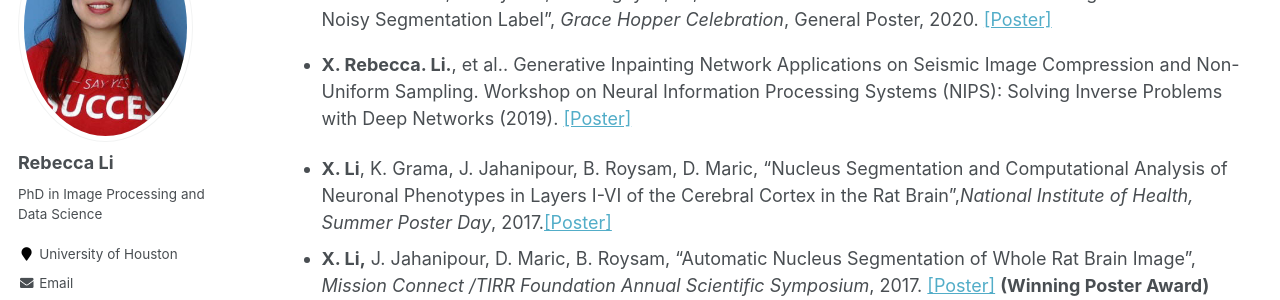
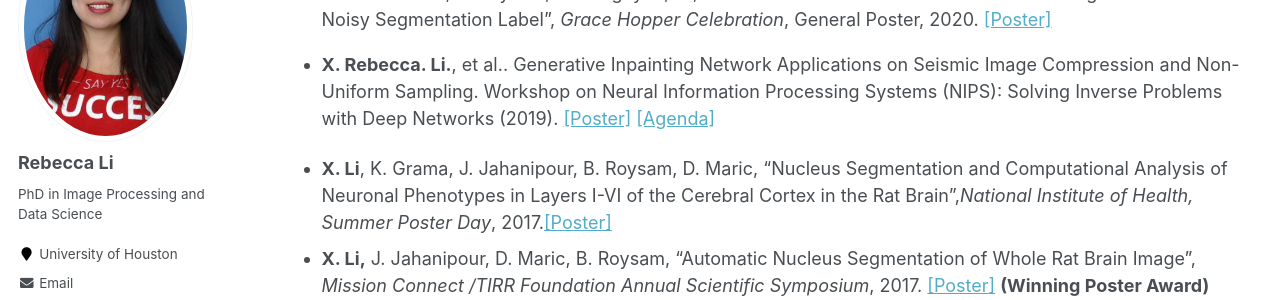
Before and after one commit to Xiaoyang-Rebecca/xiaoyang-rebecca.github.io, a Jekyll site: the page built from _pages/Presentations.md, in a window 1280 px wide and 1319 px high. Shown: the part 205-505 px from the top of the window. Built offline with Jekyll 4.4.1, drawn with Linux system fonts in a browser that asks for light colours; some web fonts are replaced.

```diff
--- a/_pages/Presentations.md
+++ b/_pages/Presentations.md
@@ -8,7 +8,7 @@
 
 # Poster Presentation
 -	**X. Rebecca. Li**, B. Roysam,. Van Nguyen, H., “Toward Zero Human Efforts: Iterative Training Framework for Noisy Segmentation Label”, *Grace Hopper Celebration*, General Poster, 2020. [[Poster]](https://www.researchgate.net/publication/343385839_Toward_Zero_Human_Efforts_Iterative_Training_Framework_for_Noisy_Segmentation_Label")
--	 **X. Rebecca. Li.**, et al.. Generative Inpainting Network Applications on Seismic Image Compression and Non-Uniform Sampling. Workshop on Neural Information Processing Systems (NIPS): Solving Inverse Problems with Deep Networks (2019).  [[Poster]](https://www.researchgate.net/publication/342393127_Generative_Inpainting_Network_Applications_On_Seismic_Image_Compression?_sg=NLR-jR1kH68IGpgbIZWBGn_b0EgQeDCJd4v2NqKtkUhztF4yumiDb8Q8pDBBCIoya02jgPwoxpJ7-0PgaAy4_kuyI4OJGvAcpIPhcKMX.1u4TvNJH7fYLPtz5wlzLw8faQN65sw0TkNcnhYTUnxyA2dneET2USKgvHbT3MBGyuNef8YMOYLMRuN_YYBv52w)
+-	 **X. Rebecca. Li.**, et al.. Generative Inpainting Network Applications on Seismic Image Compression and Non-Uniform Sampling. Workshop on Neural Information Processing Systems (NIPS): Solving Inverse Problems with Deep Networks (2019).  [[Poster]](https://www.researchgate.net/publication/342393127_Generative_Inpainting_Network_Applications_On_Seismic_Image_Compression?_sg=NLR-jR1kH68IGpgbIZWBGn_b0EgQeDCJd4v2NqKtkUhztF4yumiDb8Q8pDBBCIoya02jgPwoxpJ7-0PgaAy4_kuyI4OJGvAcpIPhcKMX.1u4TvNJH7fYLPtz5wlzLw8faQN65sw0TkNcnhYTUnxyA2dneET2USKgvHbT3MBGyuNef8YMOYLMRuN_YYBv52w) [[Agenda]](https://web.cvent.com/event/84f26b13-25ef-458c-9d38-38432d71be09/websitePage:645d57e4-75eb-4769-b2c0-f201a0bfc6ce)
 
 -	**X. Li**, K. Grama, J. Jahanipour, B. Roysam, D. Maric, “Nucleus Segmentation and Computational Analysis of Neuronal Phenotypes in Layers I-VI of the Cerebral Cortex in the Rat Brain”,*National Institute of Health, Summer Poster Day*, 2017.[[Poster]](https://www.researchgate.net/publication/342393076_Computational_Mapping_of_Rat_Brain_Cytoarchitectonics_using_Multiplex_Biomarker_Imaging_and_Quantitative_Analysis?_sg=NLR-jR1kH68IGpgbIZWBGn_b0EgQeDCJd4v2NqKtkUhztF4yumiDb8Q8pDBBCIoya02jgPwoxpJ7-0PgaAy4_kuyI4OJGvAcpIPhcKMX.1u4TvNJH7fYLPtz5wlzLw8faQN65sw0TkNcnhYTUnxyA2dneET2USKgvHbT3MBGyuNef8YMOYLMRuN_YYBv52w)
 -	**X. Li,** J. Jahanipour, D. Maric, B. Roysam, “Automatic Nucleus Segmentation of Whole Rat Brain Image”, *Mission Connect /TIRR Foundation Annual Scientific Symposium*, 2017. [[Poster]](https://www.researchgate.net/publication/342393076_Computational_Mapping_of_Rat_Brain_Cytoarchitectonics_using_Multiplex_Biomarker_Imaging_and_Quantitative_Analysis?_sg=NLR-jR1kH68IGpgbIZWBGn_b0EgQeDCJd4v2NqKtkUhztF4yumiDb8Q8pDBBCIoya02jgPwoxpJ7-0PgaAy4_kuyI4OJGvAcpIPhcKMX.1u4TvNJH7fYLPtz5wlzLw8faQN65sw0TkNcnhYTUnxyA2dneET2USKgvHbT3MBGyuNef8YMOYLMRuN_YYBv52w) **(Winning Poster Award)**
```
